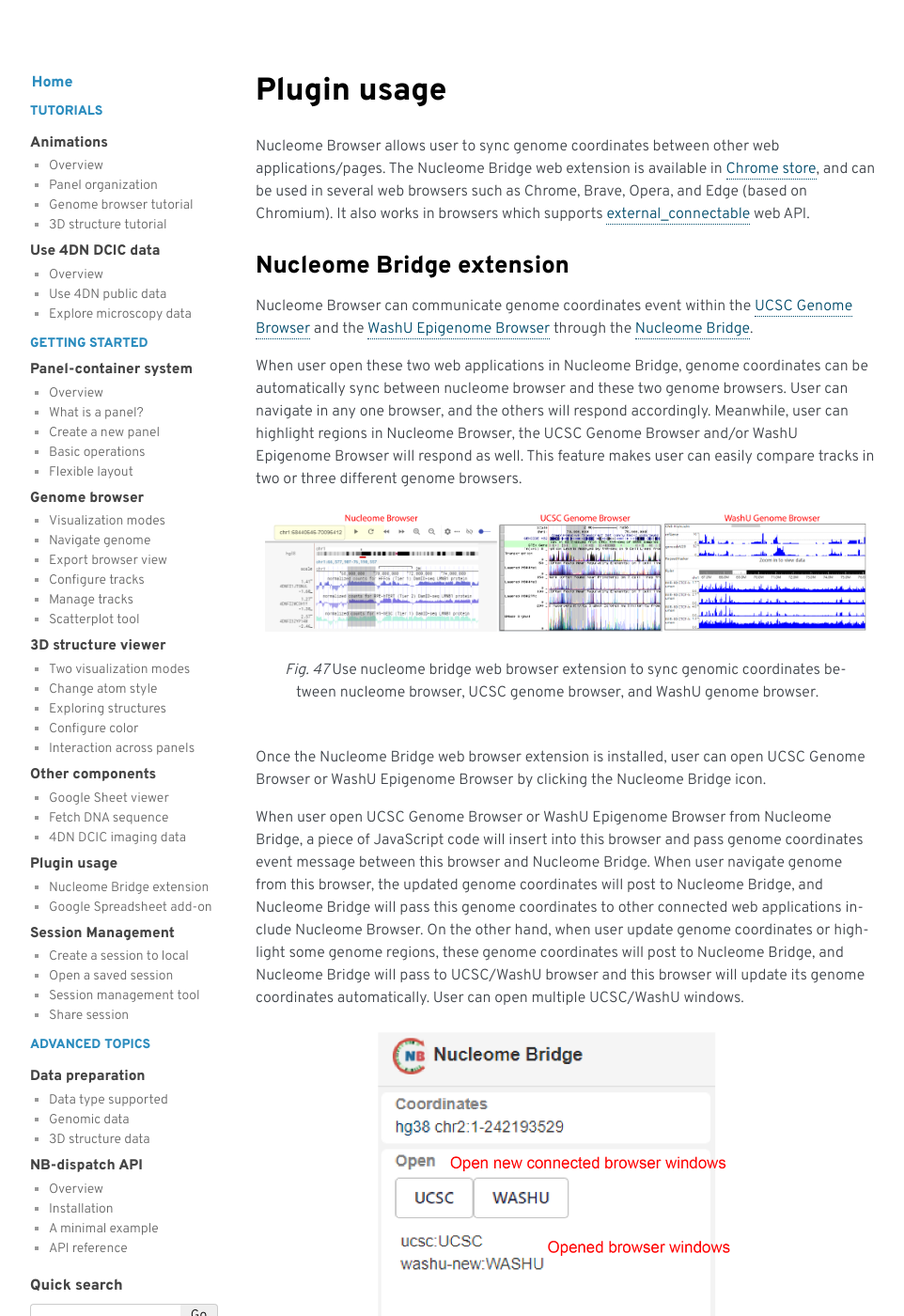
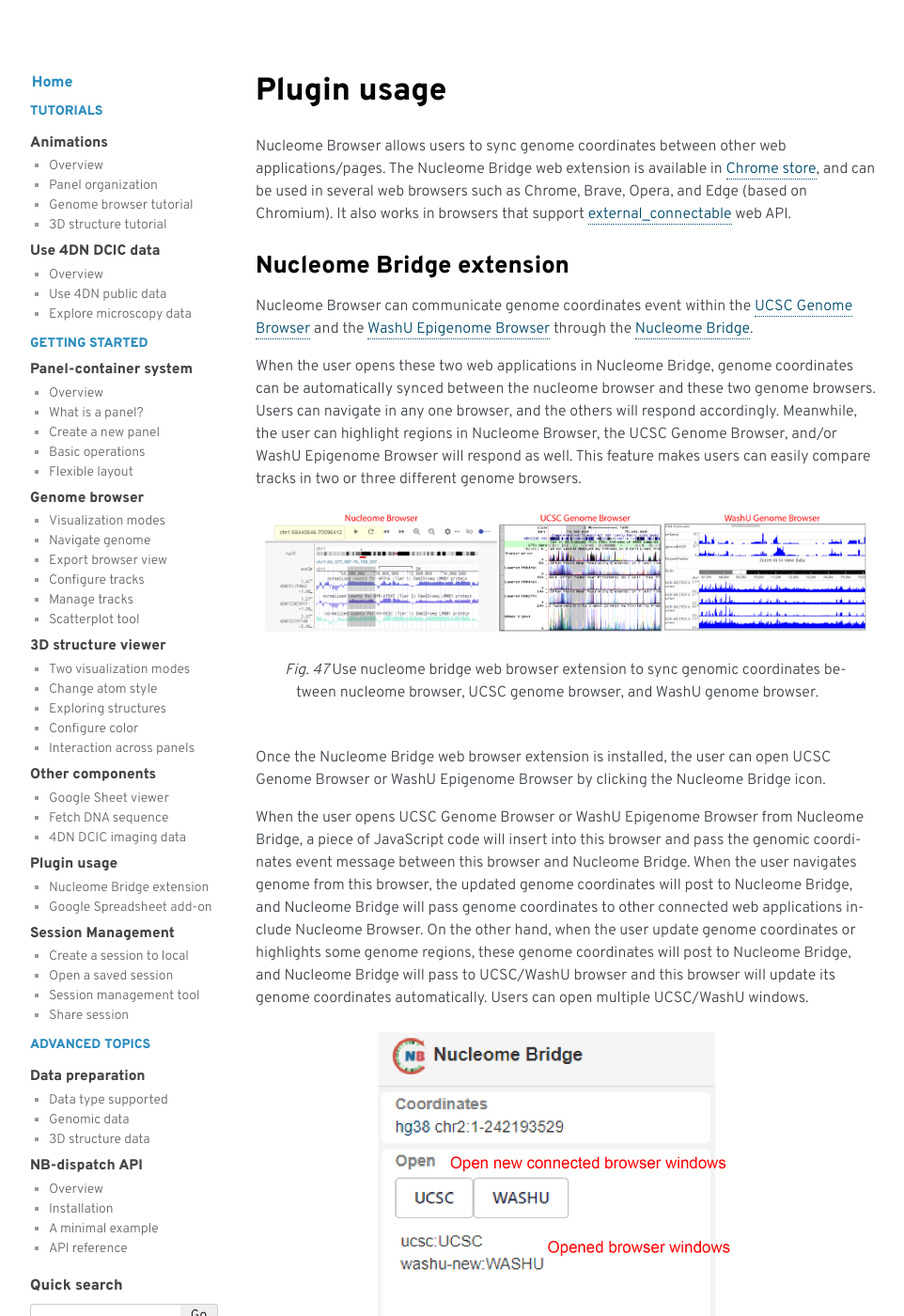
Before and after one commit to nucleome/docs, a Sphinx documentation site: the page built from source/plugin.rst, in a window 1280 px wide and 1400 px high. Shown: the whole window at 94% size, without its empty margins (148-1110 px from the left). Built offline with Sphinx 7.4.7, drawn with Linux system fonts in a browser that asks for light colours; some of the changed text lies outside the part shown.

Commit message:
fix typo

```diff
--- a/source/plugin.rst
+++ b/source/plugin.rst
@@ -2,16 +2,16 @@
 Plugin usage
 ============
 
-Nucleome Browser allows user to sync genome coordinates between other web applications/pages.
+Nucleome Browser allows users to sync genome coordinates between other web applications/pages.
 The Nucleome Bridge web extension is available in `Chrome store <https://chrome.google.com/webstore/detail/nucleome-bridge/djcdicpaejhpgncicoglfckiappkoeof>`_, and can be used in several web browsers such as Chrome, Brave, Opera, and Edge (based on Chromium).
-It also works in browsers which supports `external_connectable <https://developer.mozilla.org/en-US/docs/Mozilla/Add-ons/WebExtensions/manifest.json/externally_connectable>`_ web API.
+It also works in browsers that support `external_connectable <https://developer.mozilla.org/en-US/docs/Mozilla/Add-ons/WebExtensions/manifest.json/externally_connectable>`_ web API.
 
 Nucleome Bridge extension
 -------------------------
 
 Nucleome Browser can communicate genome coordinates event within the `UCSC Genome Browser <https://genome.ucsc.edu>`_ and the `WashU Epigenome Browser <https://epigenomegateway.wustl.edu>`_ through the `Nucleome Bridge <https://chrome.google.com/webstore/detail/nucleome-bridge/djcdicpaejhpgncicoglfckiappkoeof?hl=en>`_.
 
-When user open these two web applications in Nucleome Bridge, genome coordinates can be automatically sync between nucleome browser and these two genome browsers. User can navigate in any one browser, and the others will respond accordingly. Meanwhile, user can highlight regions in Nucleome Browser, the UCSC Genome Browser and/or WashU Epigenome Browser will respond as well. This feature makes user can easily compare tracks in two or three different genome browsers.
+When the user opens these two web applications in Nucleome Bridge, genome coordinates can be automatically synced between the nucleome browser and these two genome browsers. Users can navigate in any one browser, and the others will respond accordingly. Meanwhile, the user can highlight regions in Nucleome Browser, the UCSC Genome Browser, and/or WashU Epigenome Browser will respond as well. This feature makes users can easily compare tracks in two or three different genome browsers.
 
 .. figure:: img/figures_chapter_4/ch4_3_browser.png
     :align: center
@@ -19,9 +19,9 @@
 
     Use nucleome bridge web browser extension to sync genomic coordinates between nucleome browser, UCSC genome browser, and WashU genome browser.
 
-Once the Nucleome Bridge web browser extension is installed, user can open UCSC Genome Browser or WashU Epigenome Browser by clicking the Nucleome Bridge icon.
+Once the Nucleome Bridge web browser extension is installed, the user can open UCSC Genome Browser or WashU Epigenome Browser by clicking the Nucleome Bridge icon.
 
-When user open UCSC Genome Browser or WashU Epigenome Browser from Nucleome Bridge, a piece of JavaScript code will insert into this browser and  pass genome coordinates event message between this browser and Nucleome Bridge. When user navigate genome from this browser, the updated genome coordinates will post to Nucleome Bridge, and Nucleome Bridge will pass this genome coordinates to other connected web applications include Nucleome Browser. On the other hand, when user update genome coordinates or highlight some genome regions, these genome coordinates will post to Nucleome Bridge, and Nucleome Bridge will pass to UCSC/WashU browser and this browser will update its genome coordinates automatically. User can open multiple UCSC/WashU windows.
+When the user opens UCSC Genome Browser or WashU Epigenome Browser from Nucleome Bridge, a piece of JavaScript code will insert into this browser and pass the genomic coordinates event message between this browser and Nucleome Bridge. When the user navigates genome from this browser, the updated genome coordinates will post to Nucleome Bridge, and Nucleome Bridge will pass genome coordinates to other connected web applications include Nucleome Browser. On the other hand, when the user update genome coordinates or highlights some genome regions, these genome coordinates will post to Nucleome Bridge, and Nucleome Bridge will pass to UCSC/WashU browser and this browser will update its genome coordinates automatically. Users can open multiple UCSC/WashU windows.
 
 .. figure:: img/figures_chapter_4/ch4_nucleome_bridge.png
     :align: center
@@ -32,9 +32,9 @@
 Google Spreadsheet add-on
 -------------------------
 
-As a proof-of-concept, by importing nb-dispatch into Google Sheet app script, we provide a Google Sheet addon to make Nucleome Browser work with Google Sheet web application.
+As a proof-of-concept, by importing nb-dispatch into Google Sheet app script, we provide a Google Sheet add-on to make Nucleome Browser work with the Google Sheet web application.
 
-When user navigate to some genomic regions they are interested, they would like to mark down this region for future investigation.
+When users navigate to some genomic regions they are interested, they would like to markdown this region for future investigation.
 We provide this function in a web application integration approach.
 
 Here is `an example template <https://docs.google.com/spreadsheets/d/1gD6rWNDDkxS-PTb4DmCsV1B57MircZ18RfNxVgjHOhk>`_.
```
